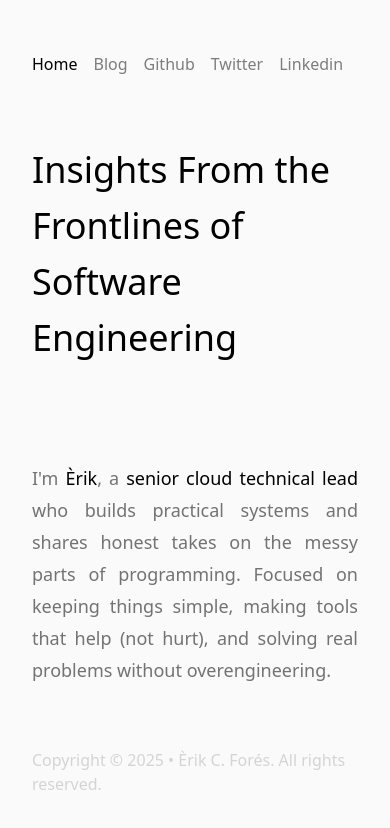
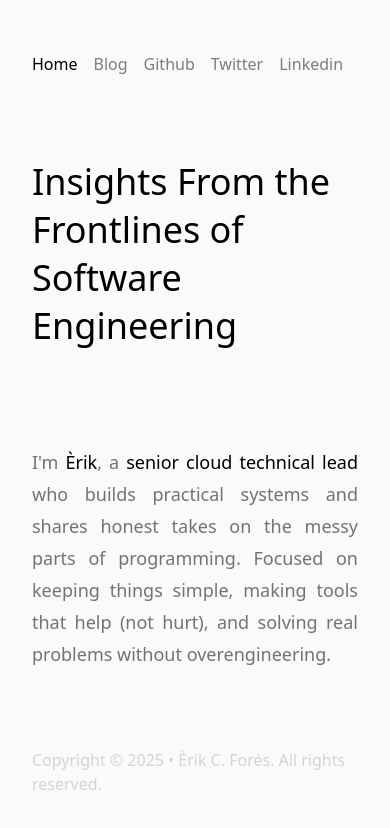
Before and after one commit to ConsoleTVs/erik.cat, an Astro site: page / in a window 390 px wide. Built offline with nearby package versions, Linux system fonts and the light colour scheme; Astro itself is replaced by a stand-in of ours; a web font is replaced by a local one.

Commit message:
fix: reduce leading on mobile

```diff
--- a/src/pages/index.astro
+++ b/src/pages/index.astro
@@ -4,7 +4,8 @@
 
 <Main>
   <div class="flex flex-col gap-24 grow justify-center">
-    <h1 class="text-4xl md:text-5xl xl:text-6xl leading-14 xl:leading-18 w-full lg:w-2/3">
+    <h1
+      class="text-4xl md:text-5xl xl:text-6xl leading-12 md;leading-14 xl:leading-18 w-full lg:w-2/3">
       Insights From the Frontlines of Software Engineering
     </h1>
     <p class="w-full lg:w-1/2 text-lg xl:text-xl leading-8 text-neutral-500 text-justify">
```
